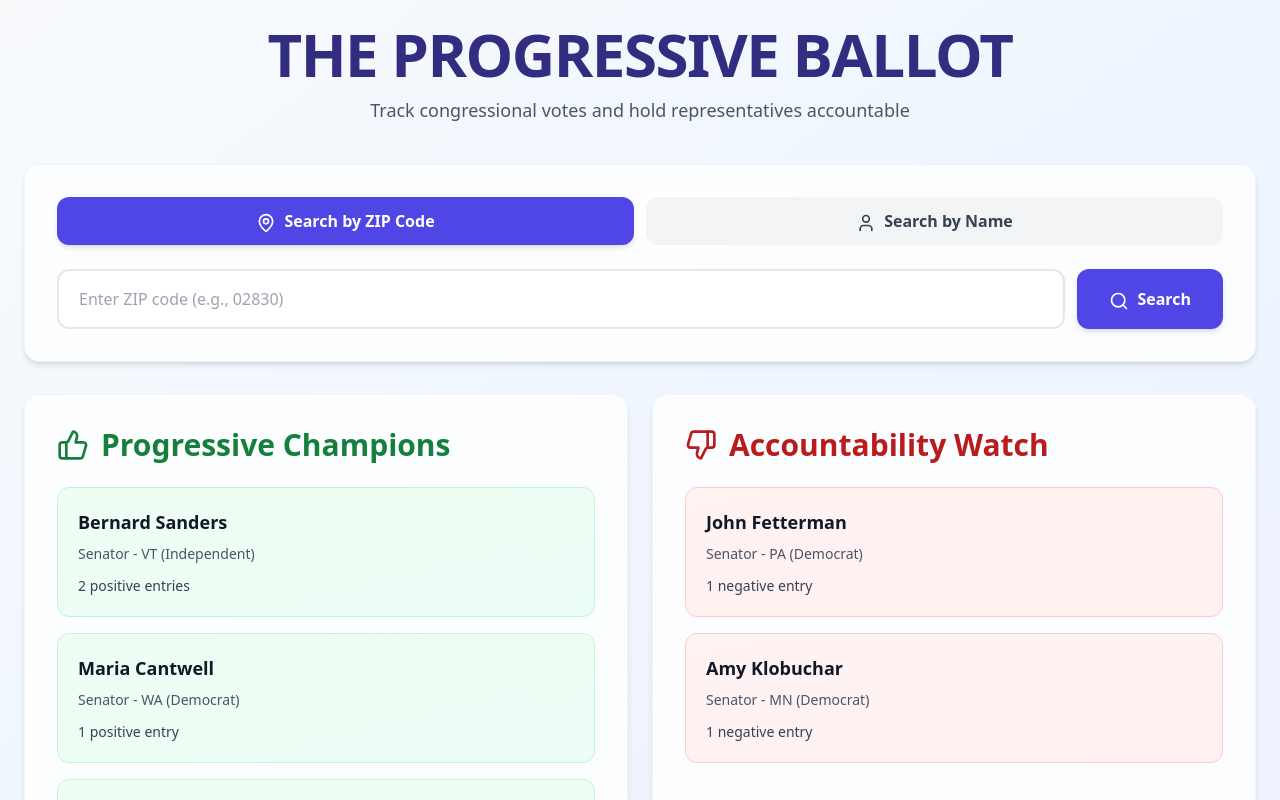
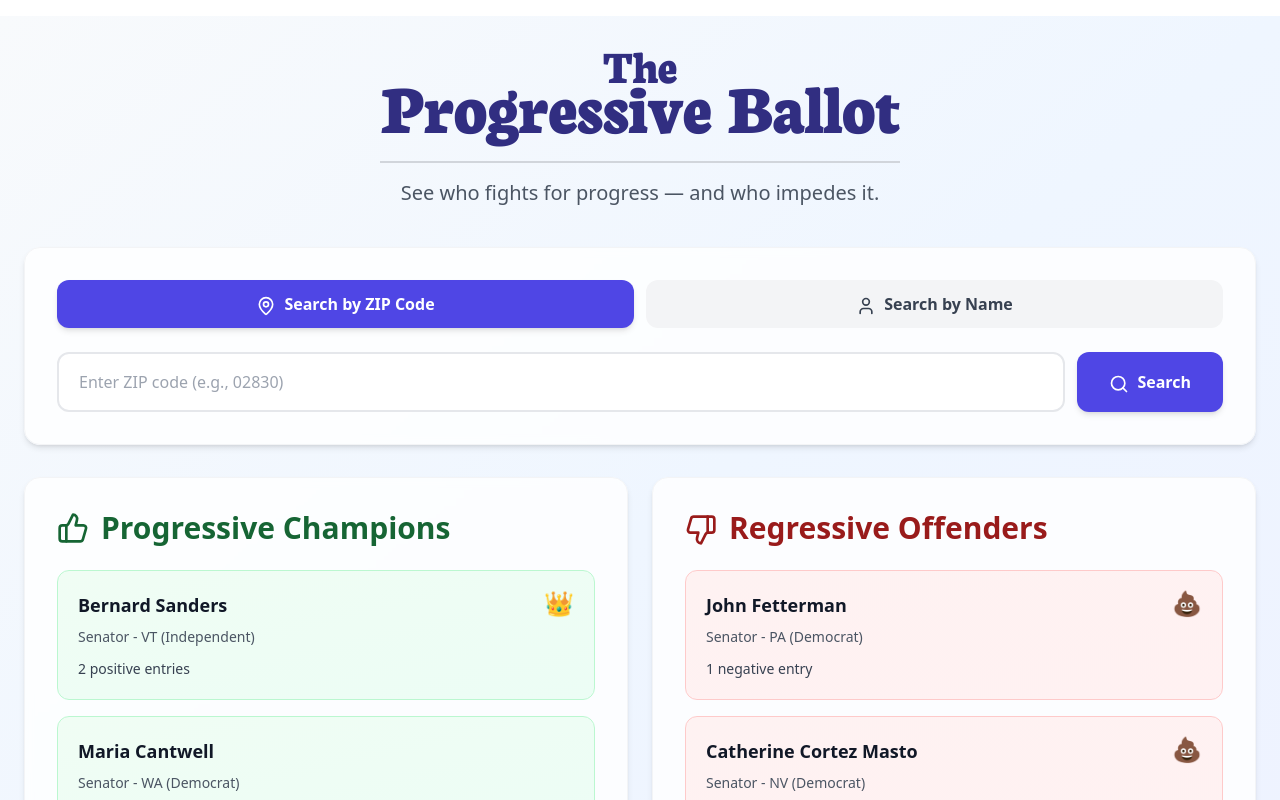
Before and after one commit to ProgressiveBallot/ProgressiveBallot.github.io, a React (Create React App) app: page / in a window 1280 px wide. Shown: the top 800 px of the page. Built offline with nearby package versions, Linux system fonts and the light colour scheme.

Commit message:
Finalizing demo

```diff
--- a/public/index.html
+++ b/public/index.html
@@ -7,7 +7,7 @@
     <meta name="theme-color" content="#000000" />
     <meta
       name="description"
-      content="Web site created using create-react-app"
+      content="See who fights for progress — and who impedes it."
     />
     <link rel="apple-touch-icon" href="%PUBLIC_URL%/logo192.png" />
     <!--
@@ -24,7 +24,7 @@
       work correctly both with client-side routing and a non-root public URL.
       Learn how to configure a non-root public URL by running `npm run build`.
     -->
-    <title>React App</title>
+    <title>The Progressive Ballot</title>
   </head>
   <body>
     <noscript>You need to enable JavaScript to run this app.</noscript>
--- a/src/App.js
+++ b/src/App.js
@@ -66,10 +66,10 @@ const App = () => {
         },
         {
           id: '5',
-          name: 'Amy Klobuchar',
-          state: 'MN',
+          name: 'Catherine Cortez Masto',
+          state: 'NV',
           type: 'negative',
-          details: 'Supported legislation weakening antitrust enforcement against big tech companies.'
+          details: 'Voted to increase ACA healthcare premiums for millions of Americans.'
         },
         {
           id: '6',
@@ -84,6 +84,48 @@ const App = () => {
           state: 'RI',
           type: 'positive',
           details: 'Leading advocate for climate change action and corporate accountability.'
+        },
+        {
+          id: '8',
+          name: 'Richard J. Durbin',
+          state: 'IL',
+          type: 'negative',
+          details: 'Voted to increase ACA healthcare premiums for millions of Americans.'
+        },
+        {
+          id: '9',
+          name: 'Maggie Hassan',
+          state: 'NH',
+          type: 'negative',
+          details: 'Voted to increase ACA healthcare premiums for millions of Americans.'
+        },
+        {
+          id: '10',
+          name: 'Tim Kaine',
+          state: 'VA',
+          type: 'negative',
+          details: 'Voted to increase ACA healthcare premiums for millions of Americans.'
+        },
+        {
+          id: '11',
+          name: 'Angus King',
+          state: 'ME',
+          type: 'negative',
+          details: 'Voted to increase ACA healthcare premiums for millions of Americans.'
+        },
+        {
+          id: '12',
+          name: 'Jacky Rosen',
+          state: 'NV',
+          type: 'negative',
+          details: 'Voted to increase ACA healthcare premiums for millions of Americans.'
+        },
+        {
+          id: '13',
+          name: 'Jeanne Shaheen',
+          state: 'NH',
+          type: 'negative',
+          details: 'Voted to increase ACA healthcare premiums for millions of Americans.'
         }
       ];
 
@@ -147,6 +189,7 @@ const App = () => {
       state,
       role,
       party: info?.party?.trim() || '',
+      recommended: info?.recommended?.trim() || '',
       legInfo: info
     };
   };
@@ -353,17 +396,26 @@ const App = () => {
   }
 
   return (
-    <div className="min-h-screen bg-gradient-to-br from-slate-50 via-blue-50 to-indigo-50 p-4 md:p-6">
+    <div className="mt-4 min-h-screen bg-gradient-to-br from-slate-50 via-blue-50 to-indigo-50 p-4 md:p-6">
       <div className="max-w-7xl mx-auto">
         {/* Header */}
         <div className="text-center mb-10">
-          <h1
+          <a
             onClick={resetToHome}
-            className="text-4xl md:text-6xl font-black text-indigo-900 mb-3 cursor-pointer hover:opacity-80 transition-opacity tracking-tight"
+            className="font-neuton text-indigo-900 mb-3 cursor-pointer hover:opacity-80 transition-opacity tracking-tight"
           >
-            THE PROGRESSIVE BALLOT
-          </h1>
-          <p className="text-gray-600 text-base md:text-lg">Track congressional votes and hold representatives accountable</p>
+            <span
+            className="text-4xl md:text-5xl"
+            >
+              The<br></br>
+            </span>
+            <h1
+            className="-mt-5 text-5xl md:text-7xl inline-block pb-5 border-b-2 border-gray-300"
+            >
+              Progressive Ballot
+            </h1>
+          </a>
+          <p className="text-gray-600 mt-4 text-2xl md:text-xl">See who fights for progress — and who impedes it.</p>
         </div>
 
         {/* Search Section */}
@@ -477,11 +529,11 @@ const App = () => {
             <div className="mb-8">
               <div className="flex items-start gap-3 mb-3">
                 <h2 className="text-3xl md:text-4xl font-bold text-gray-900">{selectedPolitician.name}</h2>
-                {selectedPolitician.recommended === true && (
-                  <span className="text-3xl leading-none" title="Recommended">🟢</span>
+                {selectedPolitician.recommended == "yes" && (
+                  <span className="text-3xl leading-none" title="Recommended">👑</span>
                 )}
-                {selectedPolitician.recommended === false && (
-                  <span className="text-3xl leading-none" title="Not Recommended">🔴</span>
+                {selectedPolitician.recommended == "no" && (
+                  <span className="text-3xl leading-none" title="Not Recommended">💩</span>
                 )}
               </div>
               <p className="text-xl text-gray-600 mb-4">
@@ -580,7 +632,7 @@ const App = () => {
           <div className="grid lg:grid-cols-2 gap-6">
             {/* Positive Featured */}
             <div className="bg-white/80 backdrop-blur-sm rounded-2xl shadow-md border border-gray-100 p-6 md:p-8">
-              <h3 className="text-2xl md:text-3xl font-bold text-green-700 mb-6 flex items-center gap-3">
+              <h3 className="text-2xl md:text-3xl font-bold text-green-800 mb-6 flex items-center gap-3">
                 <ThumbsUp size={32} />
                 Progressive Champions
               </h3>
@@ -593,11 +645,11 @@ const App = () => {
                   >
                     <div className="flex items-start gap-2 mb-2">
                       <h4 className="font-bold text-lg text-gray-900 flex-1">{pol.name}</h4>
-                      {pol.recommended === true && (
-                        <span className="text-2xl leading-none" title="Recommended">🟢</span>
+                      {pol.recommended == "yes" && (
+                        <span className="text-2xl leading-none" title="Recommended">👑</span>
                       )}
-                      {pol.recommended === false && (
-                        <span className="text-2xl leading-none" title="Not Recommended">🔴</span>
+                      {pol.recommended == "no" && (
+                        <span className="text-2xl leading-none" title="Not Recommended">💩</span>
                       )}
                     </div>
                     <p className="text-sm text-gray-600 mb-3">
@@ -614,9 +666,9 @@ const App = () => {
 
             {/* Negative Featured */}
             <div className="bg-white/80 backdrop-blur-sm rounded-2xl shadow-md border border-gray-100 p-6 md:p-8">
-              <h3 className="text-2xl md:text-3xl font-bold text-red-700 mb-6 flex items-center gap-3">
-                <ThumbsDown size={32} />
-                Accountability Watch
+              <h3 className="text-2xl md:text-3xl font-bold text-red-800 mb-6 flex items-center gap-3">
+                <span className="mt-1"><ThumbsDown size={32} /></span>
+                Regressive Offenders
               </h3>
               <div className="space-y-4">
                 {featuredNegative.map((pol, idx) => (
@@ -627,11 +679,11 @@ const App = () => {
                   >
                     <div className="flex items-start gap-2 mb-2">
                       <h4 className="font-bold text-lg text-gray-900 flex-1">{pol.name}</h4>
-                      {pol.recommended === true && (
-                        <span className="text-2xl leading-none" title="Recommended">🟢</span>
+                      {pol.recommended == "yes" && (
+                        <span className="text-2xl leading-none" title="Recommended">👑</span>
                       )}
-                      {pol.recommended === false && (
-                        <span className="text-2xl leading-none" title="Not Recommended">🔴</span>
+                      {pol.recommended == "no" && (
+                        <span className="text-2xl leading-none" title="Not Recommended">💩</span>
                       )}
                     </div>
                     <p className="text-sm text-gray-600 mb-3">
--- a/src/index.css
+++ b/src/index.css
@@ -1,4 +1,10 @@
-
 @tailwind base;
 @tailwind components;
 @tailwind utilities;
+
+@font-face {
+  font-family: 'Neuton ExtraBold';
+  src: url('../public/fonts/Neuton-ExtraBold.ttf') format('truetype');
+  font-weight: 800;
+  font-style: normal;
+}
--- a/tailwind.config.js
+++ b/tailwind.config.js
@@ -5,7 +5,11 @@ module.exports = {
     "./src/**/*.{js,jsx,ts,tsx}",
   ],
   theme: {
-    extend: {},
+    extend: {
+      fontFamily: {
+        neuton: ['"Neuton ExtraBold"', 'serif'],
+      },
+    },
   },
   plugins: [],
 }
```
Also changed, not shown: public/fonts/Neuton-ExtraBold.ttf (added), public/legislators_current.csv, 1 other file (tests, documents, lock files or other folders).
